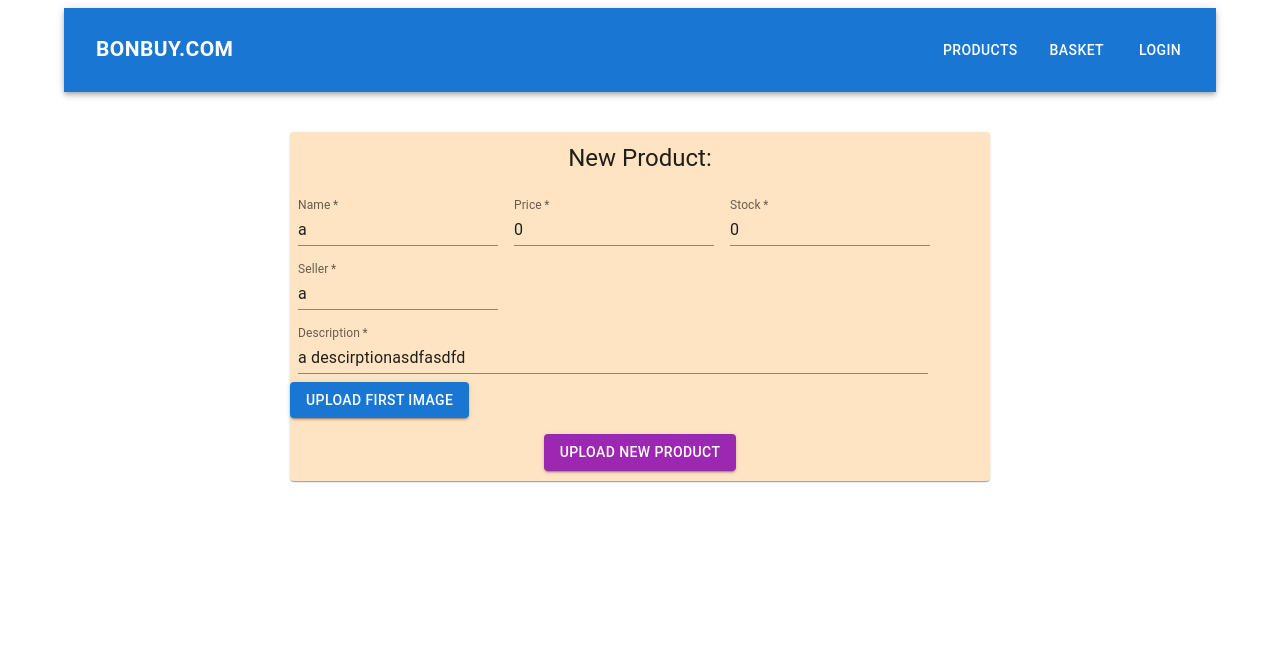
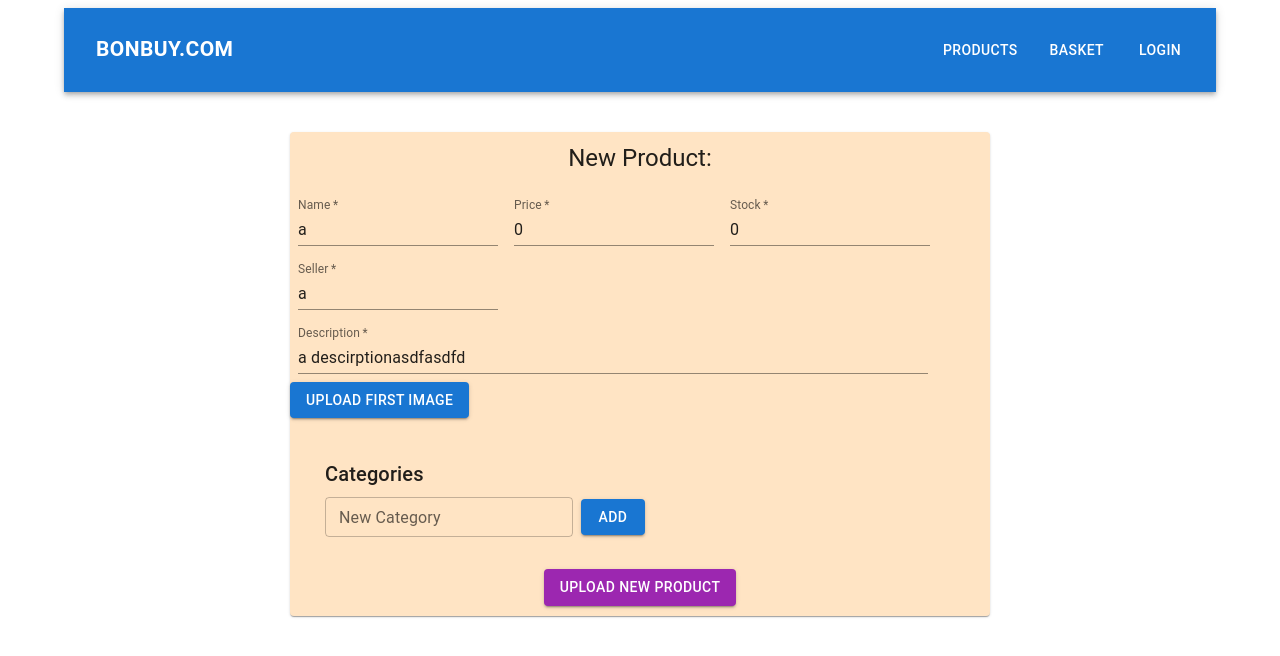
Before and after one commit to leburgeon/ecom-front, a React (Vite) app: page /product-upload in a window 1280 px wide. Shown: the top 656 px of the page. Built offline with nearby package versions, Linux system fonts and the light colour scheme.

Commit message:
Added categories field

```diff
--- a/src/ProductUploadPage.jsx
+++ b/src/ProductUploadPage.jsx
@@ -1,18 +1,30 @@
-import { Typography, Paper, TextField, Box, styled, Button, Alert } from "@mui/material"
-import { useControlledValue } from "./services/customHooks"
-import { useState } from "react"
-import productsService from "./services/productsService"
+import { Typography, Paper, TextField, Box, styled, Button, Alert, Chip } from "@mui/material"; // Add Chip for category tiles
+import { useControlledValue } from "./services/customHooks";
+import { useState } from "react";
+import productsService from "./services/productsService";
 
 const ProductUploadPage = () => {
-  const name = useControlledValue('a', 'Name')
-  const price = useControlledValue(0, 'Price')
-  const stock = useControlledValue(0, 'Stock')
-  const description = useControlledValue('a descirptionasdfasdfd', 'Description')
-  const seller = useControlledValue('a', 'Seller')
-  const [firstImage, setFirstImage] = useState(null)
-  const [error, setError] = useState(null)
+  const name = useControlledValue('a', 'Name');
+  const price = useControlledValue(0, 'Price');
+  const stock = useControlledValue(0, 'Stock');
+  const description = useControlledValue('a descirptionasdfasdfd', 'Description');
+  const seller = useControlledValue('a', 'Seller');
+  const [firstImage, setFirstImage] = useState(null);
+  const [error, setError] = useState(null);
 
-  const categories = ['one', 'two']
+  const [categories, setCategories] = useState([]);
+  const [newCategory, setNewCategory] = useState("");
+
+  const handleAddCategory = () => {
+    if (newCategory.trim() && !categories.includes(newCategory.trim())) {
+      setCategories([...categories, newCategory.trim()]);
+      setNewCategory("");
+    }
+  };
+
+  const handleDeleteCategory = (categoryToDelete) => {
+    setCategories(categories.filter((category) => category !== categoryToDelete));
+  };
 
   const handleFirstImageChange = (event) => {
     const selectedFile = event.target.files[0];
@@ -30,7 +42,6 @@ const ProductUploadPage = () => {
     }
   };
 
-  // Hidden input component for the file upload
   const VisuallyHiddenInput = styled('input')({
     clip: 'rect(0 0 0 0)',
     clipPath: 'inset(50%)',
@@ -44,9 +55,9 @@ const ProductUploadPage = () => {
   });
 
   const handleUpload = async (event) => {
-    event.preventDefault()
-    if (!firstImage){
-      setError('Please upload an image')
+    event.preventDefault();
+    if (!firstImage) {
+      setError('Please upload an image');
     } else {
       const newProduct = {
         name: name.value,
@@ -56,37 +67,35 @@ const ProductUploadPage = () => {
         seller: seller.value,
         firstImage,
         categories
-      }
+      };
 
-      try{
-        const response = await productsService.uploadProduct(newProduct)
-        console.log(response)
-      } catch (error){
-        console.error(error)
+      try {
+        const response = await productsService.uploadProduct(newProduct);
+        console.log(response);
+      } catch (error) {
+        console.error(error);
       }
     }
-
-  }
-  // TODO:
-    // Check how to upload image in react
-    // Think of how to get categories
+  };
 
   return (
     <Paper
       component='form'
       onSubmit={handleUpload}
-      sx={{backgroundColor: 'bisque',
+      sx={{
+        backgroundColor: 'bisque',
         mt: '40px',
         display: 'flex',
         flexDirection: 'column',
         alignItems: 'center',
         gap: 2,
         maxWidth: '700px',
-        justifySelf: 'center'}}>
+        justifySelf: 'center'
+      }}
+    >
       {error && <Alert severity="info">{error}</Alert>}
-      <Typography sx={{mt: '10px'}} variant="h5">New Product:</Typography>
-      <Box  sx={{ '& .MuiTextField-root': { m: 1, width: '25ch' }}}>
-
+      <Typography sx={{ mt: '10px' }} variant="h5">New Product:</Typography>
+      <Box sx={{ '& .MuiTextField-root': { m: 1, width: '25ch' } }}>
         <TextField label={name.label}
           type="text" onChange={name.onChange}
           value={name.value}
@@ -105,25 +114,54 @@ const ProductUploadPage = () => {
           onChange={seller.onChange} value={seller.value}
           required variant="standard"></TextField>
 
-        <TextField sx={{minWidth: '90%'}} multiline
+        <TextField sx={{ minWidth: '90%' }} multiline
           label={description.label} onChange={description.onChange}
           value={description.value} required variant="standard"></TextField>
 
         <Button variant='contained' component='label'
           role={undefined}
           tabIndex={-1}>
-          {!firstImage? 'Upload First Image' : firstImage.name + ' - Uploaded'}
+          {!firstImage ? 'Upload First Image' : firstImage.name + ' - Uploaded'}
           <VisuallyHiddenInput
             type="file"
             onChange={handleFirstImageChange}
-            multiple/>
+            multiple />
         </Button>
+      </Box>
 
+      {/* Categories Input */}
+      <Box sx={{ mt: 3, width: '90%' }}>
+        <Typography variant="h6" gutterBottom>
+          Categories
+        </Typography>
+        <Box display="flex" alignItems="center" gap={1}>
+          <TextField
+            label="New Category"
+            variant="outlined"
+            size="small"
+            value={newCategory}
+            onChange={(e) => setNewCategory(e.target.value)}
+          />
+          <Button variant="contained" color="primary" onClick={handleAddCategory}>
+            Add
+          </Button>
+        </Box>
+        <Box sx={{ mt: 2, display: "flex", flexWrap: "wrap", gap: 1 }}>
+          {categories.map((category) => (
+            <Chip
+              key={category}
+              label={category}
+              onDelete={() => handleDeleteCategory(category)}
+              color="primary"
+              variant="outlined"
+            />
+          ))}
+        </Box>
       </Box>
-      <Button sx={{mb: '10px'}} variant='contained' color='secondary' type="submit">Upload New Product</Button>
+
+      <Button sx={{ mb: '10px' }} variant='contained' color='secondary' type="submit">Upload New Product</Button>
     </Paper>
+  );
+};
 
-  )
-}
-
-export default ProductUploadPage
+export default ProductUploadPage;
```
